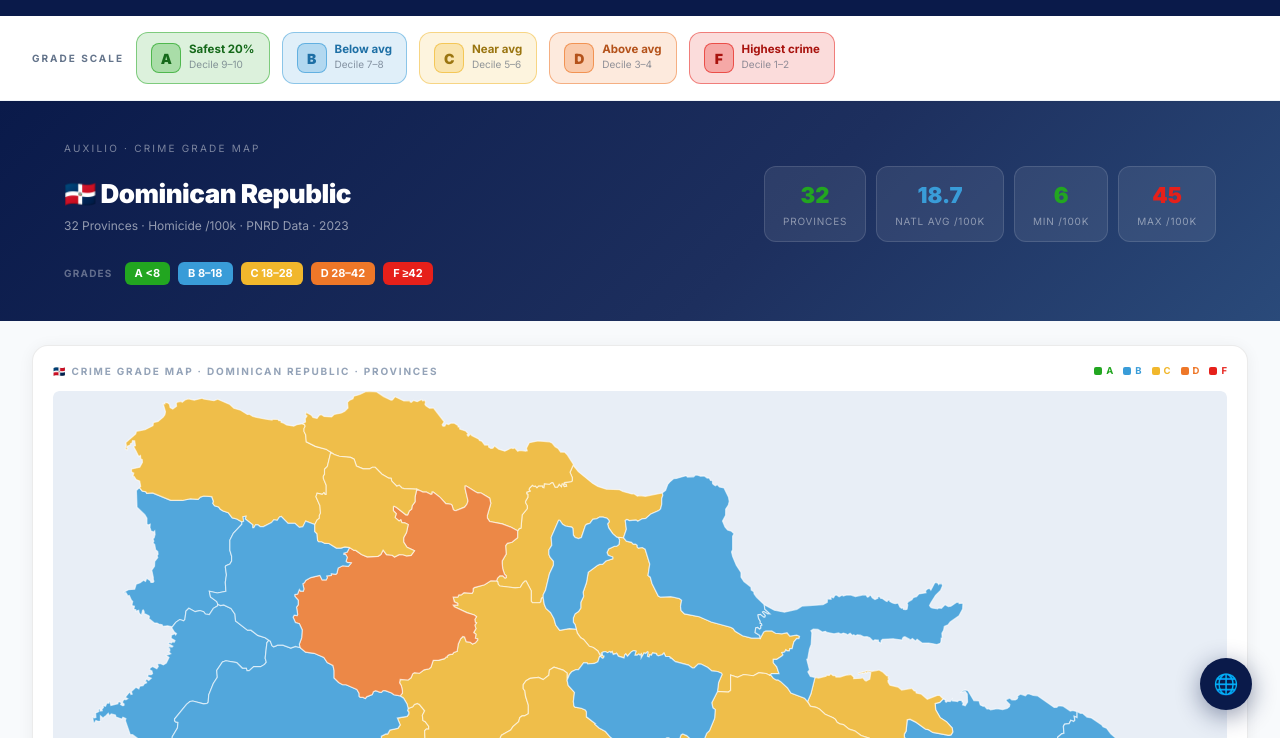
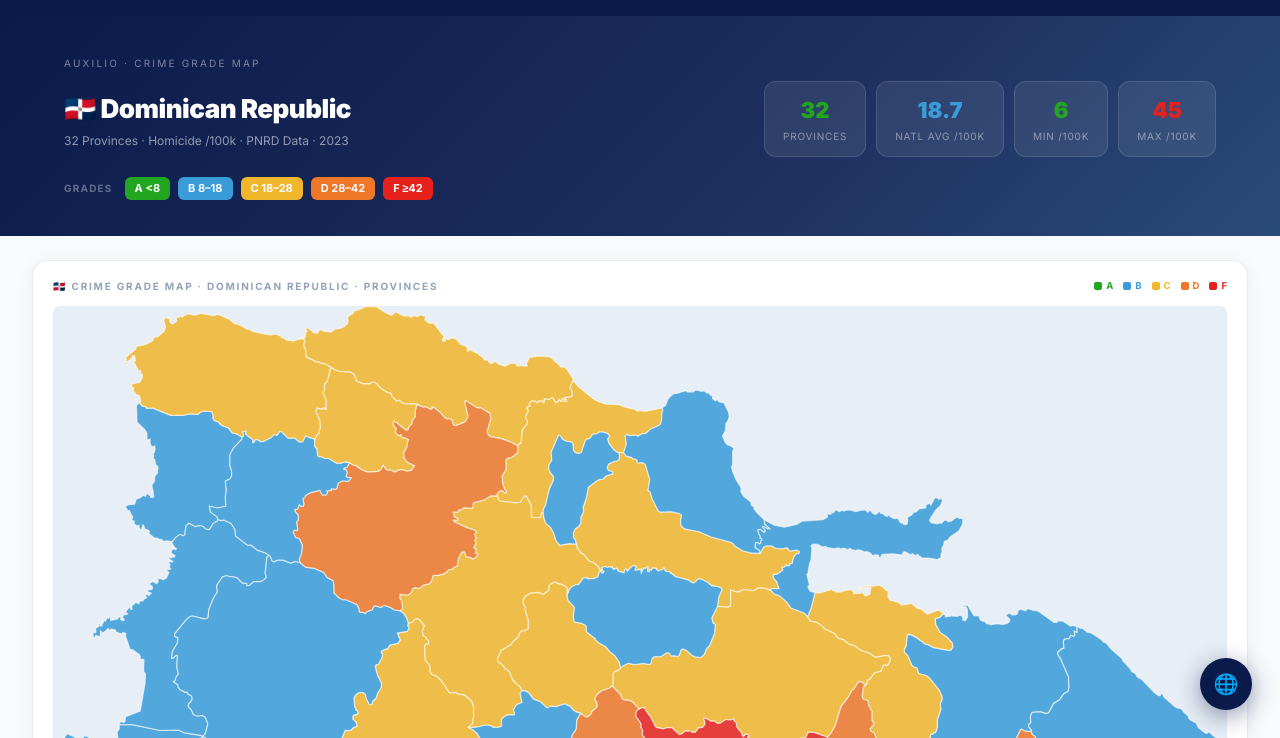
Before and after one commit to walix4/Auxilio.DO, a plain HTML site: page index.html in a window 1280 px wide. Shown: the part 62-800 px from the top of the page. Drawn offline with nearby package versions, Linux system fonts and the light colour scheme.

Commit message:
DR: remove sticky Grade Scale legend bar (redundant with hero + table legends)
Co-Authored-By: Claude Opus 4.7 (1M context) <noreply@anthropic.com>

```diff
--- a/index.html
+++ b/index.html
@@ -292,76 +292,6 @@
     </div>
 
 </section>
-
-<!-- ── GRADE LEGEND ── -->
-<div id="cg-legend-bar" class="sticky top-[78px] z-30 border-b border-slate-100 shadow-sm" style="background:#fff;backdrop-filter:blur(12px)">
-    <div class="mx-auto max-w-7xl px-5 sm:px-8 py-4">
-        <div class="flex flex-wrap items-center gap-3">
-            <p class="text-[10px] font-bold text-slate-500 uppercase tracking-[.2em] shrink-0">Grade Scale</p>
-
-            <!-- Grade A -->
-            <div class="cg-legend-item flex items-center gap-2 rounded-xl px-3.5 py-2.5 cursor-pointer"
-                 data-g="A"
-                 onclick="cgLegFilter('A')"
-                 style="background:#22A62028;border:1.5px solid #22A62080;">
-                <span class="cg-grade-b shrink-0 legend-badge" style="background:#22A62045;color:#15691a;border:1.5px solid #22A620aa;width:30px;height:30px;border-radius:8px;font-size:14px;font-weight:900;">A</span>
-                <div class="min-w-0">
-                    <p class="text-[11.5px] font-bold leading-none legend-label" style="color:#15691a">Safest 20%</p>
-                    <p class="text-[10px] mt-0.5 legend-sub" style="color:rgba(71,85,105,.6)">Decile 9–10</p>
-                </div>
-            </div>
-
-            <!-- Grade B -->
-            <div class="cg-legend-item flex items-center gap-2 rounded-xl px-3.5 py-2.5 cursor-pointer"
-                 data-g="B"
-                 onclick="cgLegFilter('B')"
-                 style="background:#399CD828;border:1.5px solid #399CD880;">
-                <span class="cg-grade-b shrink-0 legend-badge" style="background:#399CD845;color:#1d6fa5;border:1.5px solid #399CD8aa;width:30px;height:30px;border-radius:8px;font-size:14px;font-weight:900;">B</span>
-                <div class="min-w-0">
-                    <p class="text-[11.5px] font-bold leading-none legend-label" style="color:#1d6fa5">Below avg</p>
-                    <p class="text-[10px] mt-0.5 legend-sub" style="color:rgba(71,85,105,.6)">Decile 7–8</p>
-                </div>
-            </div>
-
-            <!-- Grade C -->
-            <div class="cg-legend-item flex items-center gap-2 rounded-xl px-3.5 py-2.5 cursor-pointer"
-                 data-g="C"
-                 onclick="cgLegFilter('C')"
-                 style="background:#F1B72C28;border:1.5px solid #F1B72C80;">
-                <span class="cg-grade-b shrink-0 legend-badge" style="background:#F1B72C45;color:#9a7510;border:1.5px solid #F1B72Caa;width:30px;height:30px;border-radius:8px;font-size:14px;font-weight:900;">C</span>
-                <div class="min-w-0">
-                    <p class="text-[11.5px] font-bold leading-none legend-label" style="color:#9a7510">Near avg</p>
-                    <p class="text-[10px] mt-0.5 legend-sub" style="color:rgba(71,85,105,.6)">Decile 5–6</p>
-                </div>
-            </div>
-
-            <!-- Grade D -->
-            <div class="cg-legend-item flex items-center gap-2 rounded-xl px-3.5 py-2.5 cursor-pointer"
-                 data-g="D"
-                 onclick="cgLegFilter('D')"
-                 style="background:#EE772828;border:1.5px solid #EE772880;">
-                <span class="cg-grade-b shrink-0 legend-badge" style="background:#EE772845;color:#b4521a;border:1.5px solid #EE7728aa;width:30px;height:30px;border-radius:8px;font-size:14px;font-weight:900;">D</span>
-                <div class="min-w-0">
-                    <p class="text-[11.5px] font-bold leading-none legend-label" style="color:#b4521a">Above avg</p>
-                    <p class="text-[10px] mt-0.5 legend-sub" style="color:rgba(71,85,105,.6)">Decile 3–4</p>
-                </div>
-            </div>
-
-            <!-- Grade F -->
-            <div class="cg-legend-item flex items-center gap-2 rounded-xl px-3.5 py-2.5 cursor-pointer"
-                 data-g="F"
-                 onclick="cgLegFilter('F')"
-                 style="background:#E6201A28;border:1.5px solid #E6201A80;">
-                <span class="cg-grade-b shrink-0 legend-badge" style="background:#E6201A45;color:#a8120d;border:1.5px solid #E6201Aaa;width:30px;height:30px;border-radius:8px;font-size:14px;font-weight:900;">F</span>
-                <div class="min-w-0">
-                    <p class="text-[11.5px] font-bold leading-none legend-label" style="color:#a8120d">Highest crime</p>
-                    <p class="text-[10px] mt-0.5 legend-sub" style="color:rgba(71,85,105,.6)">Decile 1–2</p>
-                </div>
-            </div>
-
-        </div>
-    </div>
-</div>
 
 <!-- ── COUNTRY HERO ── -->
 <section id="cg-country-hero" style="background:linear-gradient(135deg,#0a1a4a 0%,#1d2f5e 60%,#2a4a7a 100%);padding:40px 0 36px">
```
